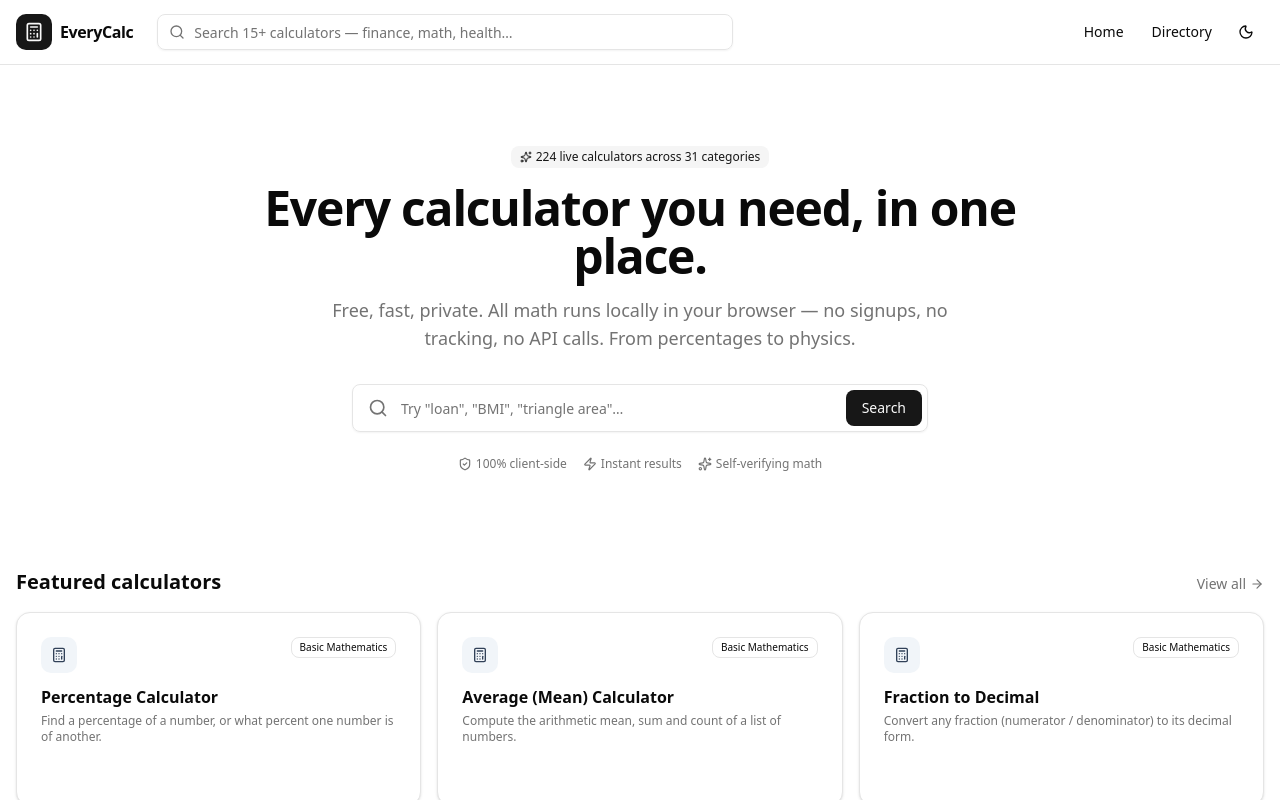
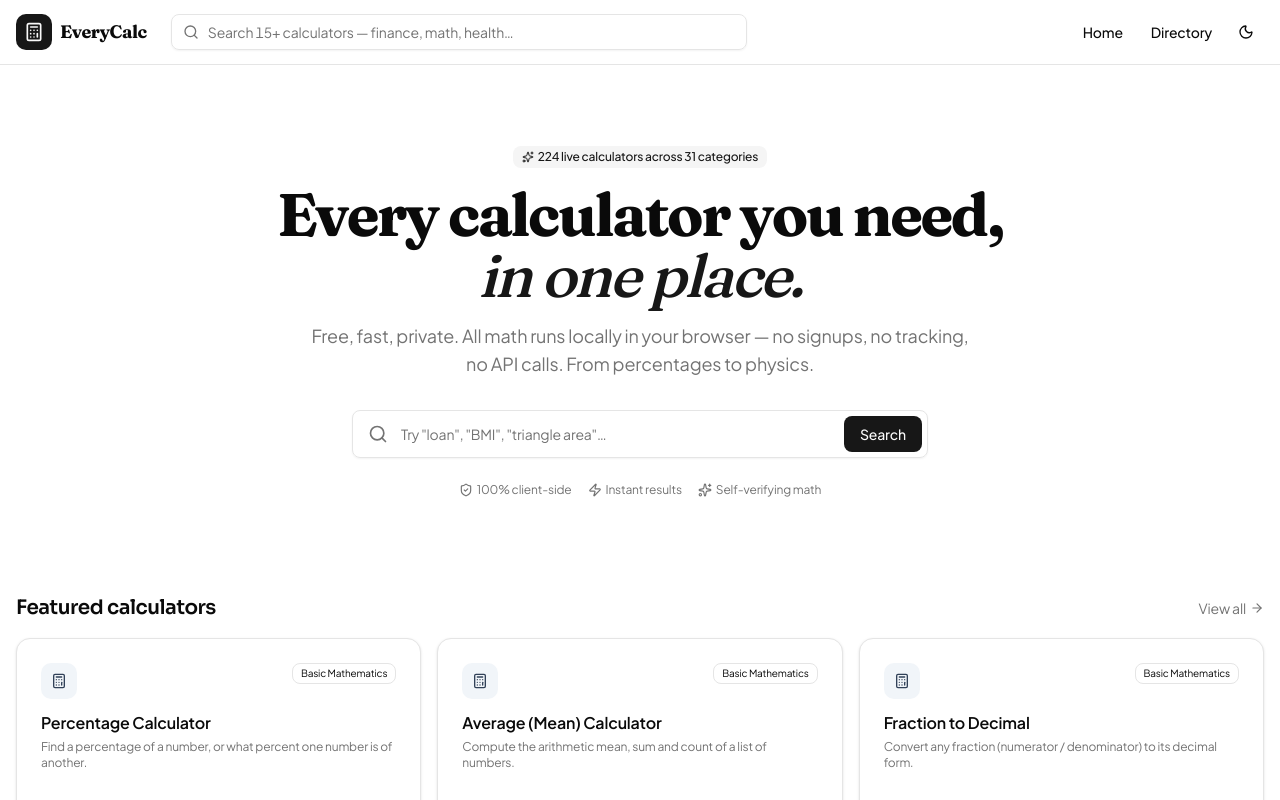
Before and after one commit to nihadmehar2-gif/All-in-one-calculator-hub-, a Next.js app: page / in a window 1280 px wide. Shown: the top 800 px of the page. Built offline with nearby package versions, Linux system fonts and the light colour scheme.

Commit message:
22ebe319-cda7-4413-a9d5-10bbae266de7

```diff
--- a/src/app/globals.css
+++ b/src/app/globals.css
@@ -6,8 +6,10 @@
 @theme inline {
   --color-background: var(--background);
   --color-foreground: var(--foreground);
-  --font-sans: var(--font-geist-sans);
-  --font-mono: var(--font-geist-mono);
+  --font-sans: var(--font-sans), ui-sans-serif, system-ui, sans-serif;
+  --font-heading: var(--font-heading), ui-sans-serif, system-ui, sans-serif;
+  --font-display: var(--font-display), ui-serif, Georgia, serif;
+  --font-mono: var(--font-mono), ui-monospace, monospace;
   --color-sidebar-ring: var(--sidebar-ring);
   --color-sidebar-border: var(--sidebar-border);
   --color-sidebar-accent-foreground: var(--sidebar-accent-foreground);
@@ -118,5 +120,49 @@
   }
   body {
     @apply bg-background text-foreground;
+    font-family: var(--font-sans), ui-sans-serif, system-ui, sans-serif;
+    font-feature-settings: "cv11", "ss01";
+    letter-spacing: -0.011em;
+  }
+
+  /* Beautiful display headings — Fraunces serif with optical sizing */
+  h1 {
+    font-family: var(--font-display), ui-serif, Georgia, serif;
+    font-weight: 700;
+    letter-spacing: -0.035em;
+    font-optical-sizing: auto;
+    line-height: 1.05;
+  }
+
+  /* Section & card headings — Sora geometric sans */
+  h2 {
+    font-family: var(--font-heading), ui-sans-serif, system-ui, sans-serif;
+    font-weight: 700;
+    letter-spacing: -0.025em;
+    line-height: 1.15;
+  }
+
+  h3 {
+    font-family: var(--font-heading), ui-sans-serif, system-ui, sans-serif;
+    font-weight: 600;
+    letter-spacing: -0.02em;
+    line-height: 1.2;
+  }
+
+  h4, h5, h6 {
+    font-family: var(--font-heading), ui-sans-serif, system-ui, sans-serif;
+    font-weight: 600;
+    letter-spacing: -0.015em;
+  }
+
+  /* Numbers and tabular data use mono for alignment */
+  .tabular-nums, input[type="number"], input[type="search"] {
+    font-variant-numeric: tabular-nums;
+  }
+
+  /* Large result values get the display serif for emphasis */
+  .result-value, [data-result-value] {
+    font-family: var(--font-display), ui-serif, Georgia, serif;
+    font-feature-settings: "tnum", "lnum";
   }
 }
--- a/src/app/layout.tsx
+++ b/src/app/layout.tsx
@@ -1,17 +1,39 @@
 import type { Metadata } from "next";
-import { Geist, Geist_Mono } from "next/font/google";
+import { Fraunces, Sora, Plus_Jakarta_Sans, Geist_Mono } from "next/font/google";
 import "./globals.css";
 import { Toaster } from "@/components/ui/toaster";
 import { ThemeProvider as NextThemesProvider } from "next-themes";
 
-const geistSans = Geist({
-  variable: "--font-geist-sans",
+// Display serif for hero headings and large numbers — beautiful optical sizing
+const fraunces = Fraunces({
+  variable: "--font-display",
   subsets: ["latin"],
+  weight: ["400", "500", "600", "700", "800", "900"],
+  style: ["normal", "italic"],
+  display: "swap",
 });
 
+// Geometric sans for section/card headings — modern, distinctive
+const sora = Sora({
+  variable: "--font-heading",
+  subsets: ["latin"],
+  weight: ["400", "500", "600", "700", "800"],
+  display: "swap",
+});
+
+// Refined body font — more personality than Geist, very readable
+const jakarta = Plus_Jakarta_Sans({
+  variable: "--font-sans",
+  subsets: ["latin"],
+  weight: ["300", "400", "500", "600", "700"],
+  display: "swap",
+});
+
+// Keep mono for code/numbers
 const geistMono = Geist_Mono({
-  variable: "--font-geist-mono",
+  variable: "--font-mono",
   subsets: ["latin"],
+  display: "swap",
 });
 
 const SITE_URL = "https://everycalc.app";
@@ -63,7 +85,7 @@ export default function RootLayout({
   return (
     <html lang="en" suppressHydrationWarning>
       <body
-        className={`${geistSans.variable} ${geistMono.variable} antialiased bg-background text-foreground`}
+        className={`${fraunces.variable} ${sora.variable} ${jakarta.variable} ${geistMono.variable} antialiased bg-background text-foreground`}
       >
         <NextThemesProvider attribute="class" defaultTheme="system" enableSystem>
           {children}
--- a/src/components/site/Footer.tsx
+++ b/src/components/site/Footer.tsx
@@ -18,7 +18,7 @@ export function Footer() {
               <span className="flex h-8 w-8 items-center justify-center rounded-lg bg-primary text-primary-foreground">
                 <Calculator className="h-4 w-4" />
               </span>
-              <span className="font-semibold">EveryCalc</span>
+              <span className="font-bold text-lg" style={{ fontFamily: "var(--font-display), serif" }}>EveryCalc</span>
             </div>
             <p className="text-sm text-muted-foreground">
               A free, open calculator platform. {liveCount} calculators live today,
--- a/src/components/site/Header.tsx
+++ b/src/components/site/Header.tsx
@@ -73,7 +73,7 @@ export function Header() {
           <span className="flex h-9 w-9 items-center justify-center rounded-lg bg-primary text-primary-foreground">
             <Calculator className="h-5 w-5" />
           </span>
-          <span className="hidden font-semibold text-base tracking-tight sm:inline">
+          <span className="hidden font-bold text-lg tracking-tight sm:inline" style={{ fontFamily: "var(--font-display), serif" }}>
             EveryCalc
           </span>
         </button>
--- a/src/components/ui/result-row.tsx
+++ b/src/components/ui/result-row.tsx
@@ -16,10 +16,10 @@ const emphasisClasses: Record<NonNullable<ResultRowType["emphasis"]>, string> =
 };
 
 const valueClasses: Record<NonNullable<ResultRowType["emphasis"]>, string> = {
-  primary: "text-primary text-2xl font-semibold",
+  primary: "text-primary text-3xl font-semibold result-value",
   normal: "text-foreground text-base font-medium",
   warning: "text-amber-700 dark:text-amber-300 text-base font-medium",
-  success: "text-emerald-700 dark:text-emerald-300 text-base font-medium",
+  success: "text-emerald-700 dark:text-emerald-300 text-2xl font-semibold result-value",
 };
 
 export function ResultRow({ row, compact }: Props) {
--- a/src/components/views/HomeView.tsx
+++ b/src/components/views/HomeView.tsx
@@ -37,8 +37,8 @@ export function HomeView() {
           <Sparkles className="h-3 w-3" />
           {liveCount} live calculators across {totalCategoriesWithCalc} categories
         </Badge>
-        <h1 className="text-3xl sm:text-5xl font-bold tracking-tight max-w-3xl mx-auto">
-          Every calculator you need, in one place.
+        <h1 className="text-4xl sm:text-6xl font-bold tracking-tight max-w-3xl mx-auto" style={{ fontFamily: "var(--font-display), serif", letterSpacing: "-0.04em", lineHeight: 1.02 }}>
+          Every calculator you need, <span className="italic font-medium text-primary">in one place.</span>
         </h1>
         <p className="mt-4 text-base sm:text-lg text-muted-foreground max-w-2xl mx-auto">
           Free, fast, private. All math runs locally in your browser — no signups,
```
Also changed, not shown: download/fonts-calculator.png (added), download/fonts-homepage.png (added).
